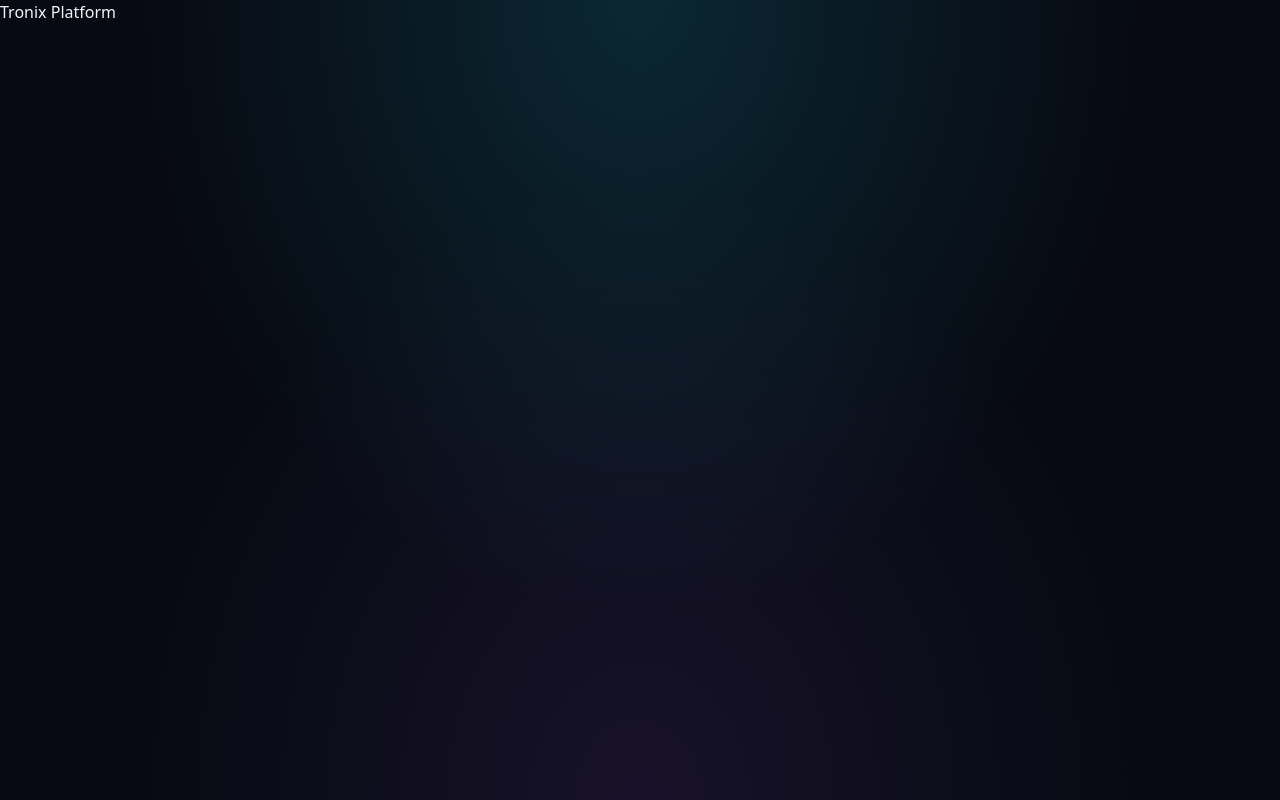
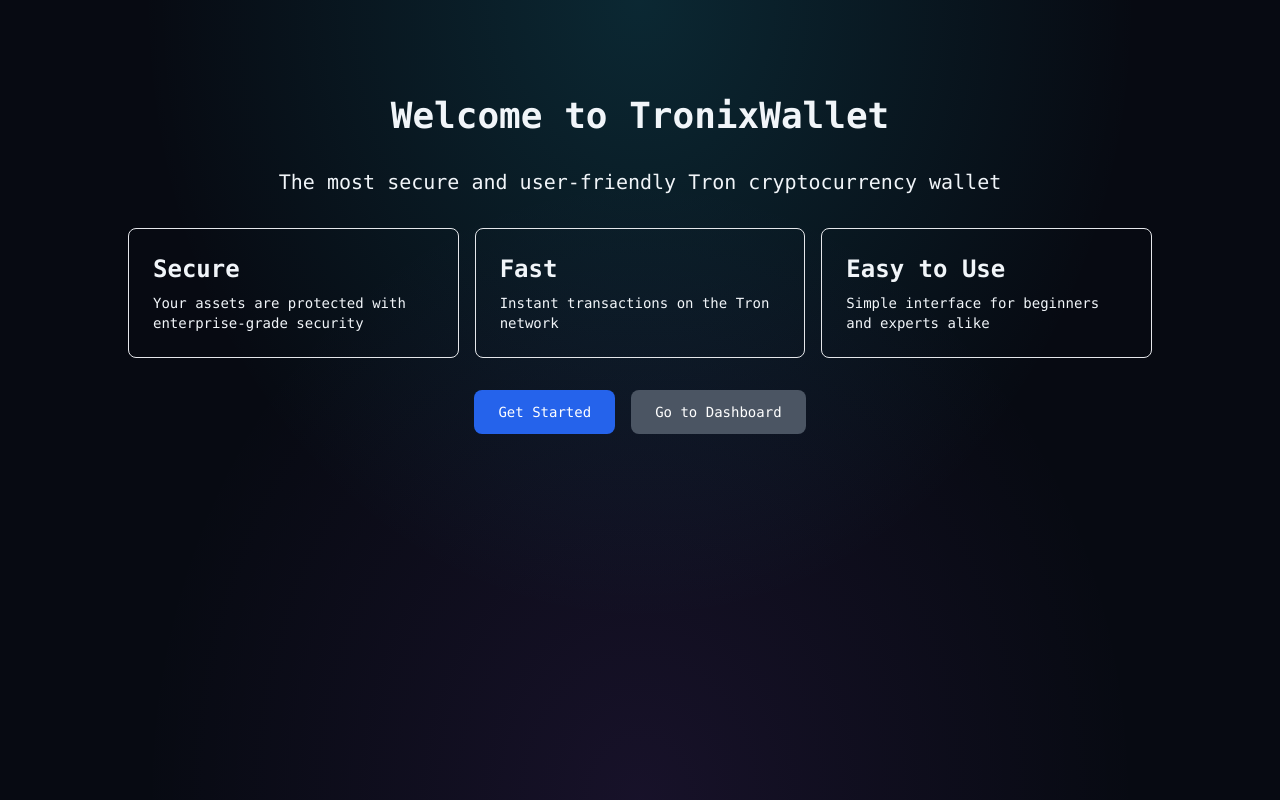
Before and after one commit to bigmouse6/tether-platform, a Next.js app: page / in a window 1280 px wide. Built offline with nearby package versions, Linux system fonts and the light colour scheme; no server answers.

Commit message:
Fix: Update homepage with metadata and content, fix robots and sitemap

```diff
--- a/app/page.tsx
+++ b/app/page.tsx
@@ -1,9 +1,88 @@
-import { redirect } from "next/navigation";
+import { Metadata } from "next";
+import Link from "next/link";
+
+export const metadata: Metadata = {
+  title: "TronixWallet - Secure Tron Cryptocurrency Wallet",
+  description: "TronixWallet is a secure and user-friendly cryptocurrency wallet for Tron (TRX) and TRC-20 tokens. Send, receive, and manage your digital assets with ease.",
+  keywords: "tron wallet, trx wallet, cryptocurrency wallet, trc-20 wallet, blockchain wallet, secure crypto wallet",
+  authors: [{ name: "TronixWallet", url: "https://tronixwallet.com" }],
+  openGraph: {
+    title: "TronixWallet - Secure Tron Cryptocurrency Wallet",
+    description: "The most secure and easy-to-use Tron wallet for managing your TRX and TRC-20 tokens",
+    url: "https://tronixwallet.com",
+    siteName: "TronixWallet",
+    images: [
+      {
+        url: "https://tronixwallet.com/og-image.png",
+        width: 1200,
+        height: 630,
+        alt: "TronixWallet - Secure Tron Wallet",
+      },
+    ],
+    locale: "en_US",
+    type: "website",
+  },
+  twitter: {
+    card: "summary_large_image",
+    title: "TronixWallet - Secure Tron Cryptocurrency Wallet",
+    description: "The most secure and easy-to-use Tron wallet",
+    images: ["https://tronixwallet.com/twitter-image.png"],
+  },
+  robots: {
+    index: true,
+    follow: true,
+    googleBot: {
+      index: true,
+      follow: true,
+      "max-video-preview": -1,
+      "max-image-preview": "large",
+      "max-snippet": -1,
+    },
+  },
+  verification: {
+    google: "your-google-verification-code", // Google Search Console təsdiqləmə kodu
+  },
+};
 
 export default function Home() {
   return (
-    <main>
-      <h1>Tronix Platform</h1>
+    <main className="flex min-h-screen flex-col items-center justify-between p-24">
+      <div className="z-10 max-w-5xl w-full items-center justify-between font-mono text-sm">
+        <h1 className="text-4xl font-bold text-center mb-8">Welcome to TronixWallet</h1>
+        <p className="text-xl text-center mb-8">
+          The most secure and user-friendly Tron cryptocurrency wallet
+        </p>
+
+        <div className="grid grid-cols-1 md:grid-cols-3 gap-4 mb-8">
+          <div className="p-6 border rounded-lg">
+            <h2 className="text-2xl font-semibold mb-2">Secure</h2>
+            <p>Your assets are protected with enterprise-grade security</p>
+          </div>
+          <div className="p-6 border rounded-lg">
+            <h2 className="text-2xl font-semibold mb-2">Fast</h2>
+            <p>Instant transactions on the Tron network</p>
+          </div>
+          <div className="p-6 border rounded-lg">
+            <h2 className="text-2xl font-semibold mb-2">Easy to Use</h2>
+            <p>Simple interface for beginners and experts alike</p>
+          </div>
+        </div>
+
+        <div className="flex gap-4 justify-center">
+          <Link
+            href="/login"
+            className="bg-blue-600 text-white px-6 py-3 rounded-lg hover:bg-blue-700"
+          >
+            Get Started
+          </Link>
+          <Link
+            href="/dashboard"
+            className="bg-gray-600 text-white px-6 py-3 rounded-lg hover:bg-gray-700"
+          >
+            Go to Dashboard
+          </Link>
+        </div>
+      </div>
     </main>
   );
 }
--- a/app/sitemap.ts
+++ b/app/sitemap.ts
@@ -2,13 +2,12 @@
 
 export default function sitemap(): MetadataRoute.Sitemap {
   const siteUrl = "https://tronixwallet.com";
-
-  const routes = ["/", "/login", "/register", "/terms", "/privacy"];
+  const routes = ["", "/login", "/register", "/terms", "/privacy"]; // "" əsas səhifə üçün
 
   return routes.map((path) => ({
     url: `${siteUrl}${path}`,
     lastModified: new Date(),
-    changeFrequency: "daily",
-    priority: path === "/" ? 1 : 0.6,
+    changeFrequency: path === "" ? "daily" : "monthly",
+    priority: path === "" ? 1 : 0.6,
   }));
 }
```
Also changed, not shown: middleware.ts (+5 -9 lines), app/robots.ts (line endings or trailing spaces).
